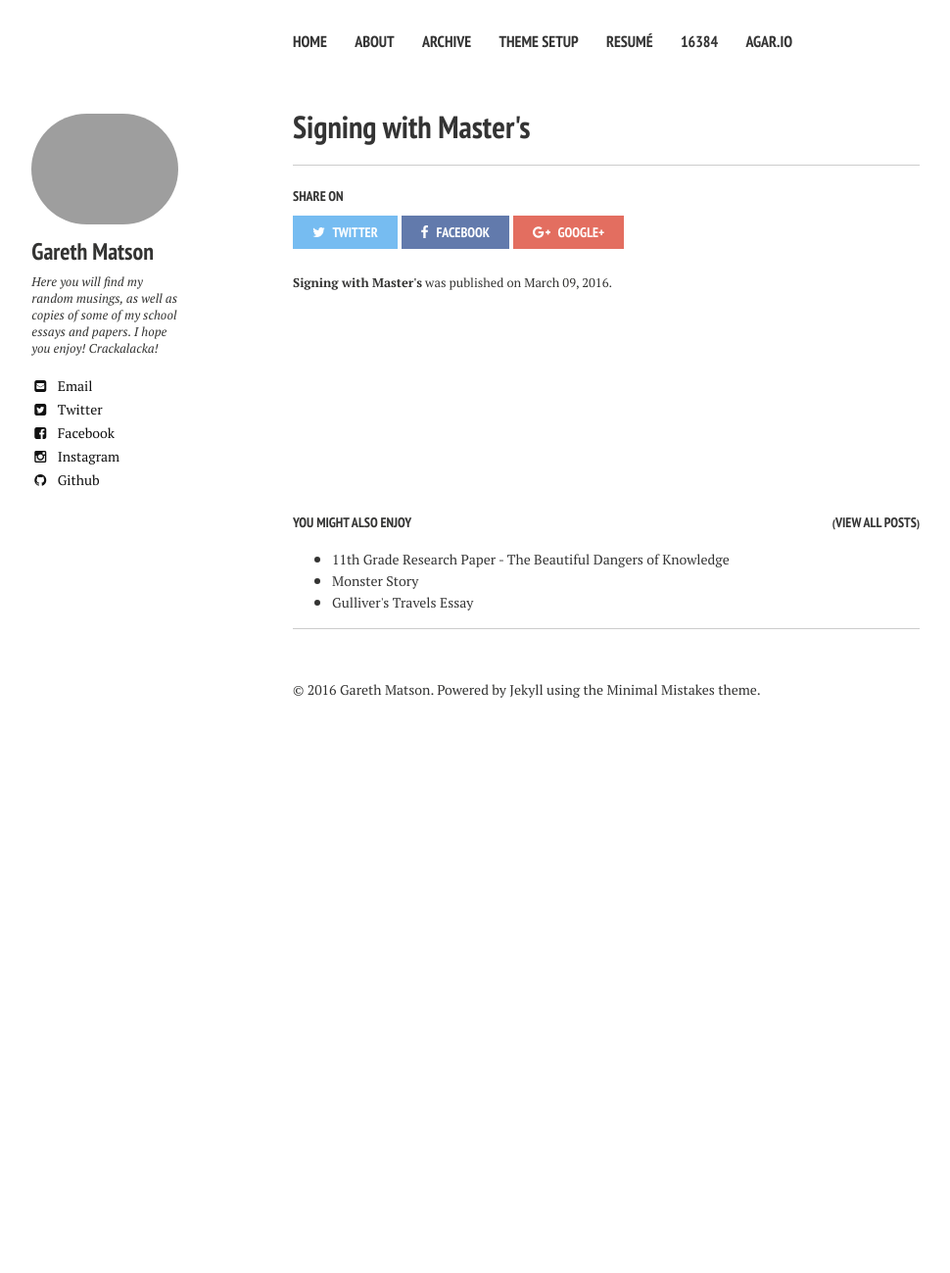
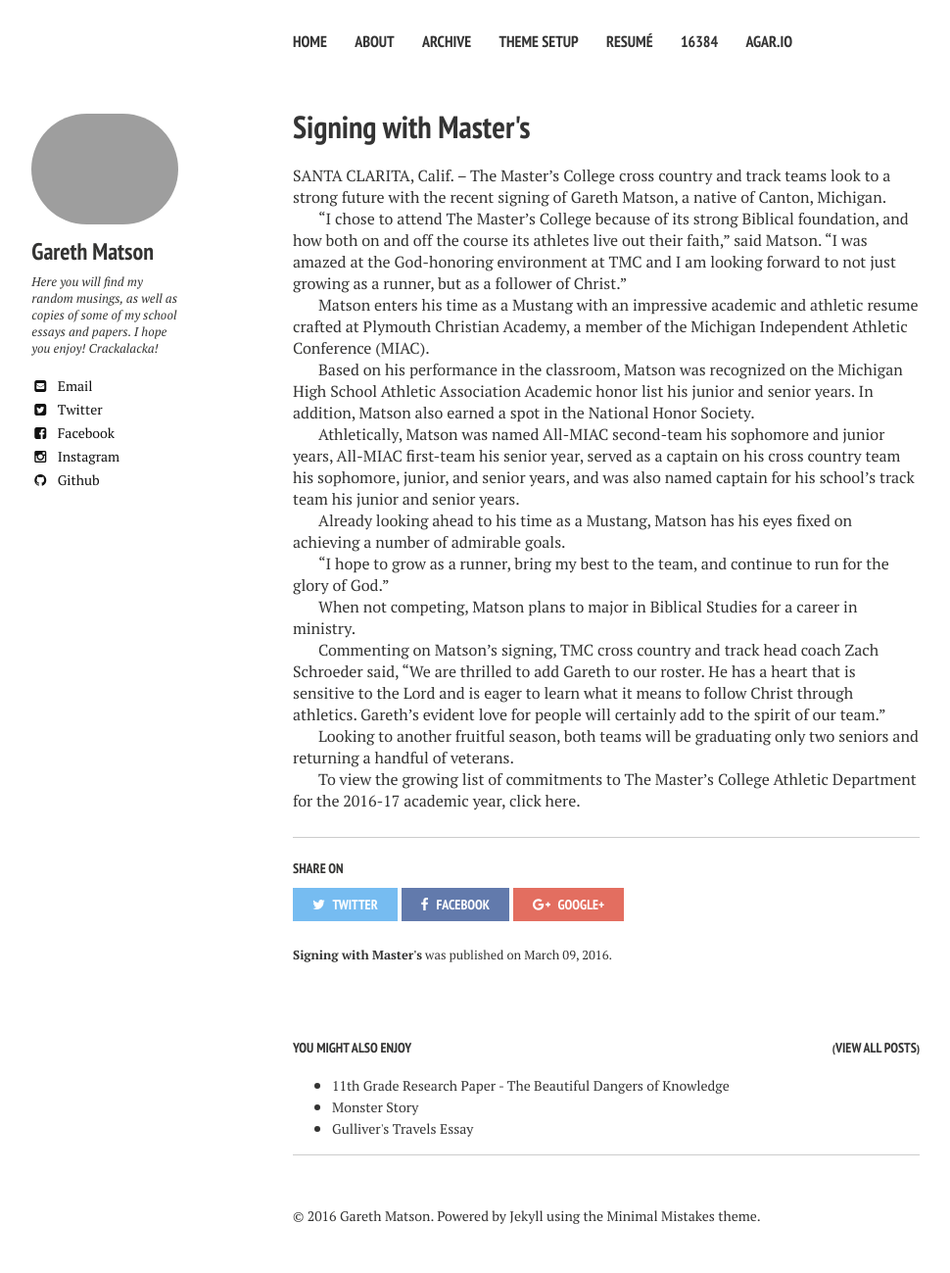
Before and after one commit to gerdums/gerdums.github.io, a Jekyll site: the page built from _posts/2016-3-9-Signing.md, in a window 1280 px wide. Shown: the whole page at 98% size, without its empty margins (21-991 px from the left). Built offline with Jekyll 4.4.1, drawn with Linux system fonts in a browser that asks for light colours; nearby versions of some CDN libraries; before the commit the page ends 900 px from its top, so only the background shows below that.

Commit message:
Update 2016-3-9-Signing.md

```diff
--- a/_posts/2016-3-9-Signing.md
+++ b/_posts/2016-3-9-Signing.md
@@ -4,3 +4,24 @@ title: "Signing with Master's"
 tags:
 comments: true
 ---
+SANTA CLARITA, Calif. – The Master’s College cross country and track teams look to a strong future with the recent signing of Gareth Matson, a native of Canton, Michigan.
+
+“I chose to attend The Master’s College because of its strong Biblical foundation, and how both on and off the course its athletes live out their faith,” said Matson. “I was amazed at the God-honoring environment at TMC and I am looking forward to not just growing as a runner, but as a follower of Christ.”
+
+Matson enters his time as a Mustang with an impressive academic and athletic resume crafted at Plymouth Christian Academy, a member of the Michigan Independent Athletic Conference (MIAC).
+
+Based on his performance in the classroom, Matson was recognized on the Michigan High School Athletic Association Academic honor list his junior and senior years. In addition, Matson also earned a spot in the National Honor Society.
+
+Athletically, Matson was named All-MIAC second-team his sophomore and junior years, All-MIAC first-team his senior year, served as a captain on his cross country team his sophomore, junior, and senior years, and was also named captain for his school’s track team his junior and senior years.
+
+Already looking ahead to his time as a Mustang, Matson has his eyes fixed on achieving a number of admirable goals.
+
+“I hope to grow as a runner, bring my best to the team, and continue to run for the glory of God.”
+
+When not competing, Matson plans to major in Biblical Studies for a career in ministry.
+
+Commenting on Matson’s signing, TMC cross country and track head coach Zach Schroeder said, “We are thrilled to add Gareth to our roster.  He has a heart that is sensitive to the Lord and is eager to learn what it means to follow Christ through athletics. Gareth’s evident love for people will certainly add to the spirit of our team.”
+
+Looking to another fruitful season, both teams will be graduating only two seniors and returning a handful of veterans.
+
+To view the growing list of commitments to The Master’s College Athletic Department for the 2016-17 academic year, click here.
```
